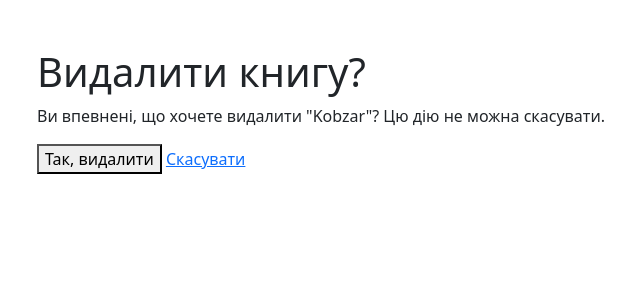
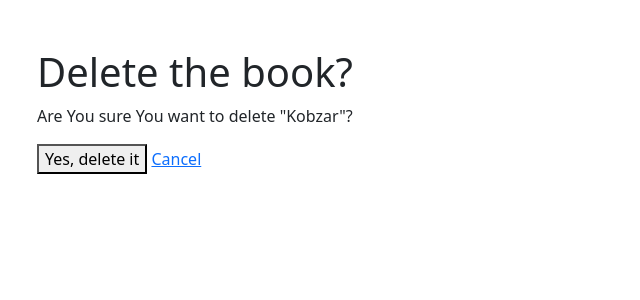
Before and after one commit to tkadim/Hillel-python-tasks, a Django app: page /store/7/delete/ in a window 1280 px wide. Shown: the part 46-346 px from the top of the page, without its empty margins (45-685 px from the left). Run offline with Django 5.2, Linux system fonts and the light colour scheme; a user stored in the database is signed in; data comes from the database, SQL or seed files in the repository.

Commit message:
delete template fix

```diff
--- a/BookStore/templates/store/book_confirm_delete.html
+++ b/BookStore/templates/store/book_confirm_delete.html
@@ -4,13 +4,13 @@
 
 {% block content %}
 
-  <h1>Видалити книгу?</h1>
-    <p>Ви впевнені, що хочете видалити "{{ object.title }}"? Цю дію не можна скасувати.</p>
+  <h1>Delete the book?</h1>
+    <p>Are You sure You want to delete "{{ object.title }}"?</p>
 
     <form method="post">
         {% csrf_token %}
-        <button type="submit">Так, видалити</button>
-        <a href="{% url 'index' %}">Скасувати</a>
+        <button type="submit">Yes, delete it</button>
+        <a href="{% url 'index' %}">Cancel</a>
     </form>
 
 {% endblock %}
```
